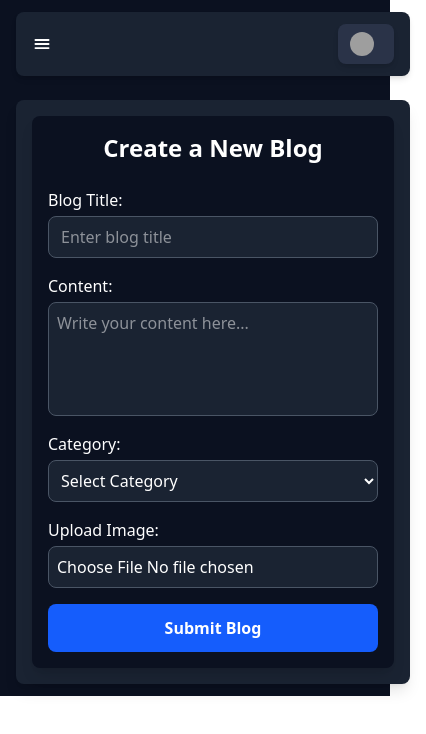
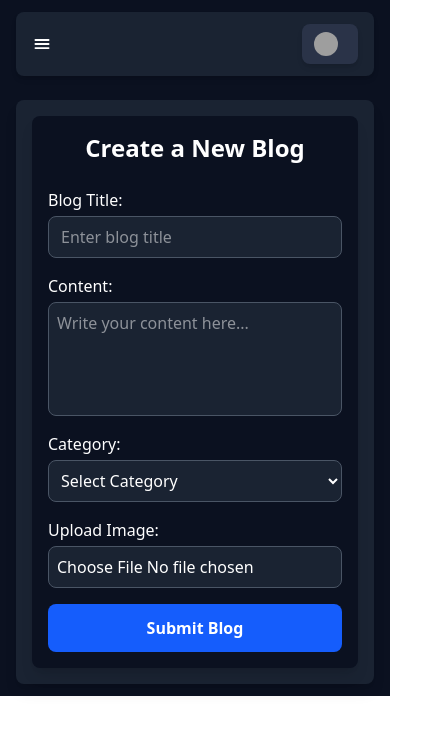
Before and after one commit to rohitchauhan09/Client, a React (Vite) app: page /dashboard/createblogs in a window 390 px wide. Shown: the top 734 px of the page, 426 px wide, since content can reach past the window. Built offline with nearby package versions, Linux system fonts and the light colour scheme; grey boxes are pictures that could not be loaded.

Commit message:
update mobileview

```diff
--- a/src/Components/Dashboard/CreateBlog.jsx
+++ b/src/Components/Dashboard/CreateBlog.jsx
@@ -68,37 +68,40 @@
       className="bg-[#0b1120] text-white p-4 sm:p-6 md:p-8 rounded-lg shadow-lg w-full max-w-2xl mx-auto"
     >
       <h2 className="text-2xl sm:text-3xl font-bold text-center mb-6">Create a New Blog</h2>
-      <motion.form onSubmit={handleSubmit} className="space-y-4 sm:space-y-5">
-        <div className="flex flex-col gap-1">
+      <motion.form
+        onSubmit={handleSubmit}
+        className="space-y-4 sm:space-y-5 flex flex-col"
+      >
+        <div className="flex flex-col gap-1 w-full">
           <label className="text-base sm:text-lg">Blog Title:</label>
           <input
             type="text"
             value={title}
             onChange={(e) => setTitle(e.target.value)}
             placeholder="Enter blog title"
-            className="px-3 py-2 rounded-lg bg-[#1a2332] text-white border border-gray-600 focus:outline-none focus:ring-2 focus:ring-blue-500"
+            className="px-3 py-2 rounded-lg bg-[#1a2332] text-white border border-gray-600 focus:outline-none focus:ring-2 focus:ring-blue-500 w-full"
             required
           />
         </div>
 
-        <div className="flex flex-col gap-1">
+        <div className="flex flex-col gap-1 w-full">
           <label className="text-base sm:text-lg">Content:</label>
           <textarea
             value={content}
             onChange={(e) => setContent(e.target.value)}
             placeholder="Write your content here..."
             rows="4"
-            className="p-2 rounded-lg bg-[#1a2332] text-white border border-gray-600 focus:outline-none focus:ring-2 focus:ring-blue-500 resize-none"
+            className="p-2 rounded-lg bg-[#1a2332] text-white border border-gray-600 focus:outline-none focus:ring-2 focus:ring-blue-500 resize-none w-full"
             required
           ></textarea>
         </div>
 
-        <div className="flex flex-col gap-1">
+        <div className="flex flex-col gap-1 w-full">
           <label className="text-base sm:text-lg">Category:</label>
           <select
             value={category}
             onChange={(e) => setCategory(e.target.value)}
-            className="p-2 rounded-lg bg-[#1a2332] text-white border border-gray-600 focus:outline-none focus:ring-2 focus:ring-blue-500"
+            className="p-2 rounded-lg bg-[#1a2332] text-white border border-gray-600 focus:outline-none focus:ring-2 focus:ring-blue-500 w-full"
             required
           >
             <option value="">Select Category</option>
@@ -109,13 +112,13 @@
           </select>
         </div>
 
-        <div className="flex flex-col gap-1">
+        <div className="flex flex-col gap-1 w-full">
           <label className="text-base sm:text-lg">Upload Image:</label>
           <input
             type="file"
             accept="image/*"
             onChange={(e) => setImage(e.target.files[0])}
-            className="p-2 rounded-lg bg-[#1a2332] text-white border border-gray-600 focus:outline-none"
+            className="p-2 rounded-lg bg-[#1a2332] text-white border border-gray-600 focus:outline-none w-full"
           />
         </div>
 
```
